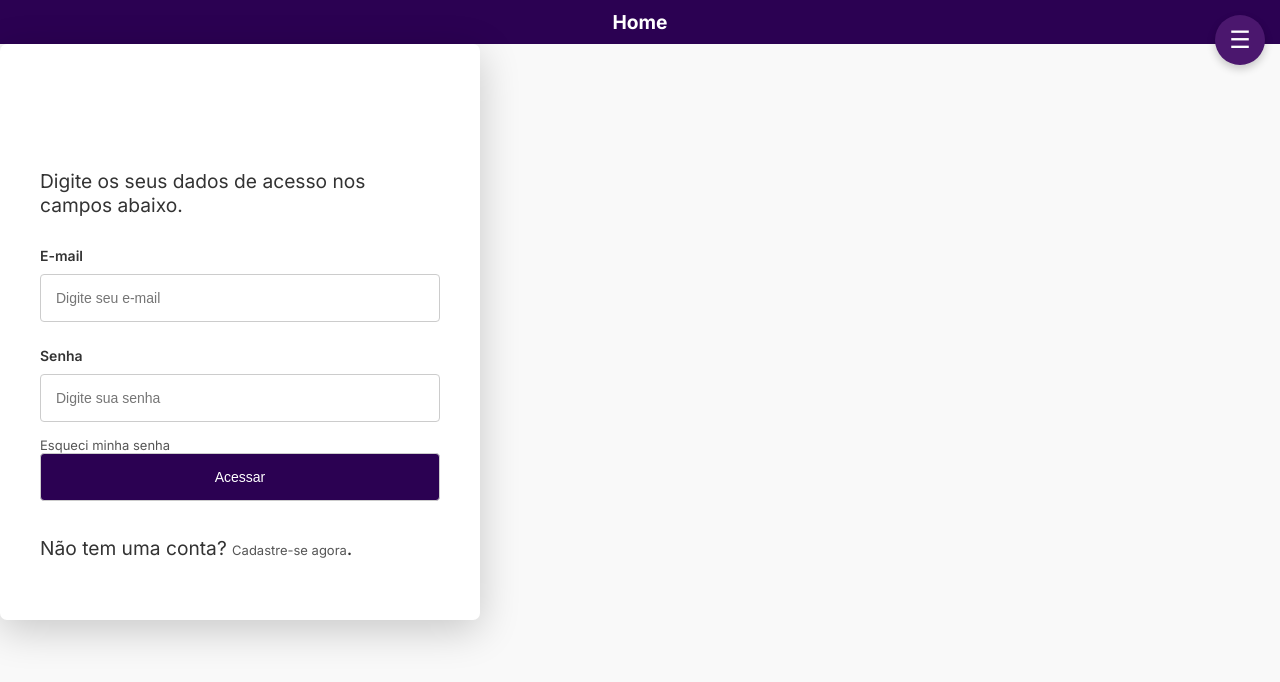
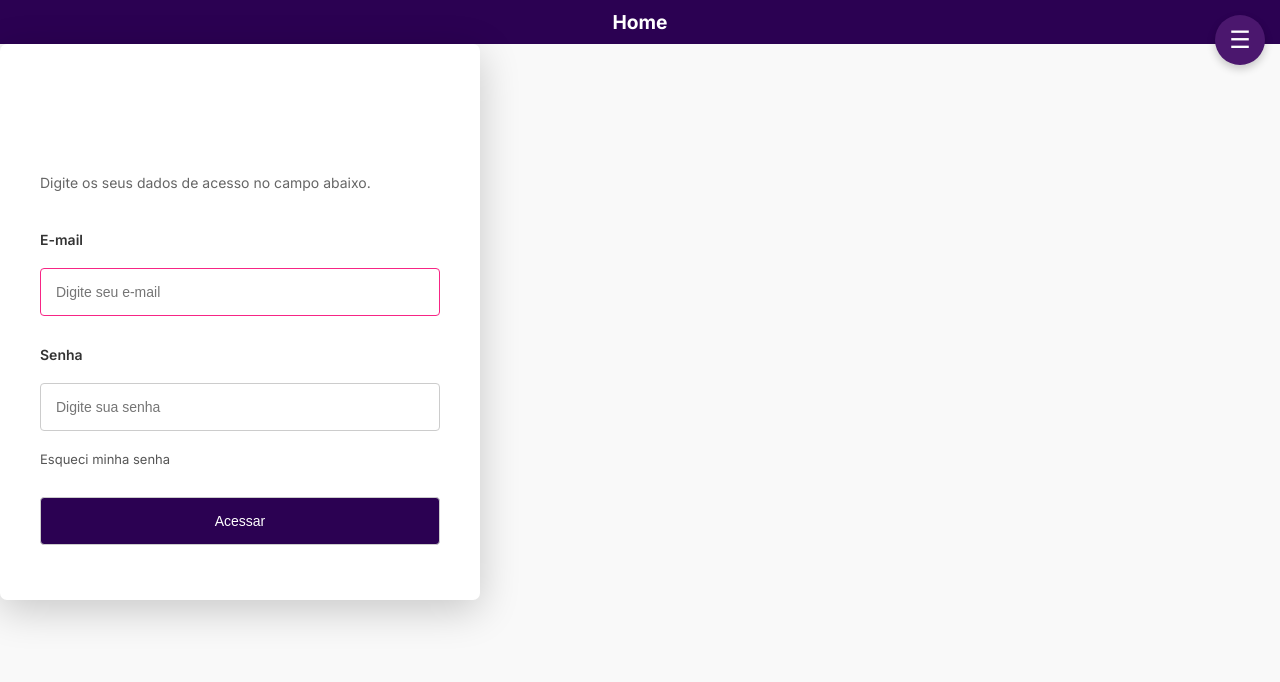
Before and after one commit to GsRms/A3-Sistema-de-Estoque, a Flask app: page /login in a window 1280 px wide. Shown: the top 682 px of the page. Run offline with Flask 3, Linux system fonts and the light colour scheme.

Commit message:
Correção Login
Correção Login

```diff
--- a/A3/app.py
+++ b/A3/app.py
@@ -4,7 +4,7 @@
 from werkzeug.security import generate_password_hash, check_password_hash
 
 app = Flask(__name__)
-app.secret_key = 'hjsewffdbasbdasewrdewsssdkskldsajkodnasjkdjk'
+app.secret_key = 'hjsewffdbasbdasewrdewsssdkskldfsfjkodnasjkdjk'
 db_config = {
     'host': 'localhost',
     'user': 'root',
--- a/A3/static/styles.css
+++ b/A3/static/styles.css
@@ -4,8 +4,82 @@
   font-family: 'Inter', Arial, sans-serif;
   margin: 0;
   padding: 0;
+  justify-content: center;
+	align-items: center;
   background-color: #f9f9f9;
   color: #333;
+}
+
+.page {
+  display: flex;
+  flex-direction: column;
+  align-items: center;
+  align-content: center;
+  justify-content: center;
+  width: 100%;
+  height: 100vh;
+  background-color: #480ca8;
+}
+
+.formLogin {
+  display: flex;
+  flex-direction: column;
+  background-color: #fff;
+  border-radius: 7px;
+  padding: 40px;
+  box-shadow: 10px 10px 40px rgba(0, 0, 0, 0.4);
+  gap: 5px
+}
+
+.areaLogin img {
+  width: 420px;
+}
+
+.formLogin h1 {
+  padding: 0;
+  margin: 0;
+  font-weight: 500;
+  font-size: 2.3em;
+}
+
+.formLogin p {
+  display: inline-block;
+  font-size: 14px;
+  color: #666;
+  margin-bottom: 25px;
+}
+
+.formLogin input {
+  padding: 15px;
+  font-size: 14px;
+  border: 1px solid #ccc;
+  margin-bottom: 20px;
+  margin-top: 5px;
+  border-radius: 4px;
+  transition: all linear 160ms;
+  outline: none;
+}
+
+
+.formLogin input:focus {
+  border: 1px solid #f72585;
+}
+
+.formLogin label {
+  font-size: 14px;
+  font-weight: 600;
+}
+
+.formLogin a {
+  display: inline-block;
+  margin-bottom: 20px;
+  font-size: 13px;
+  color: #555;
+  transition: all linear 160ms;
+}
+
+.formLogin a:hover {
+  color: #f72585;
 }
 
 /* Cartão com borda dinâmica */
--- a/A3/templates/login.html
+++ b/A3/templates/login.html
@@ -2,14 +2,13 @@
 {% block content %}
 <form method="POST" class="formLogin">
     <h1>Login Administrativo</h1>
-    <p>Digite os seus dados de acesso nos campos abaixo.</p>
+    <p>Digite os seus dados de acesso no campo abaixo.</p>
     <label for="email">E-mail</label>
     <input type="email" name="email" placeholder="Digite seu e-mail" required autofocus />
     <label for="password">Senha</label>
     <input type="password" name="password" placeholder="Digite sua senha" required />
     <a href="/">Esqueci minha senha</a>
     <input type="submit" value="Acessar" class="btn" />
-    <p>Não tem uma conta? <a href="{{ url_for('cadastrar_usuario') }}">Cadastre-se agora</a>.</p>
 </form>
 
 
```
